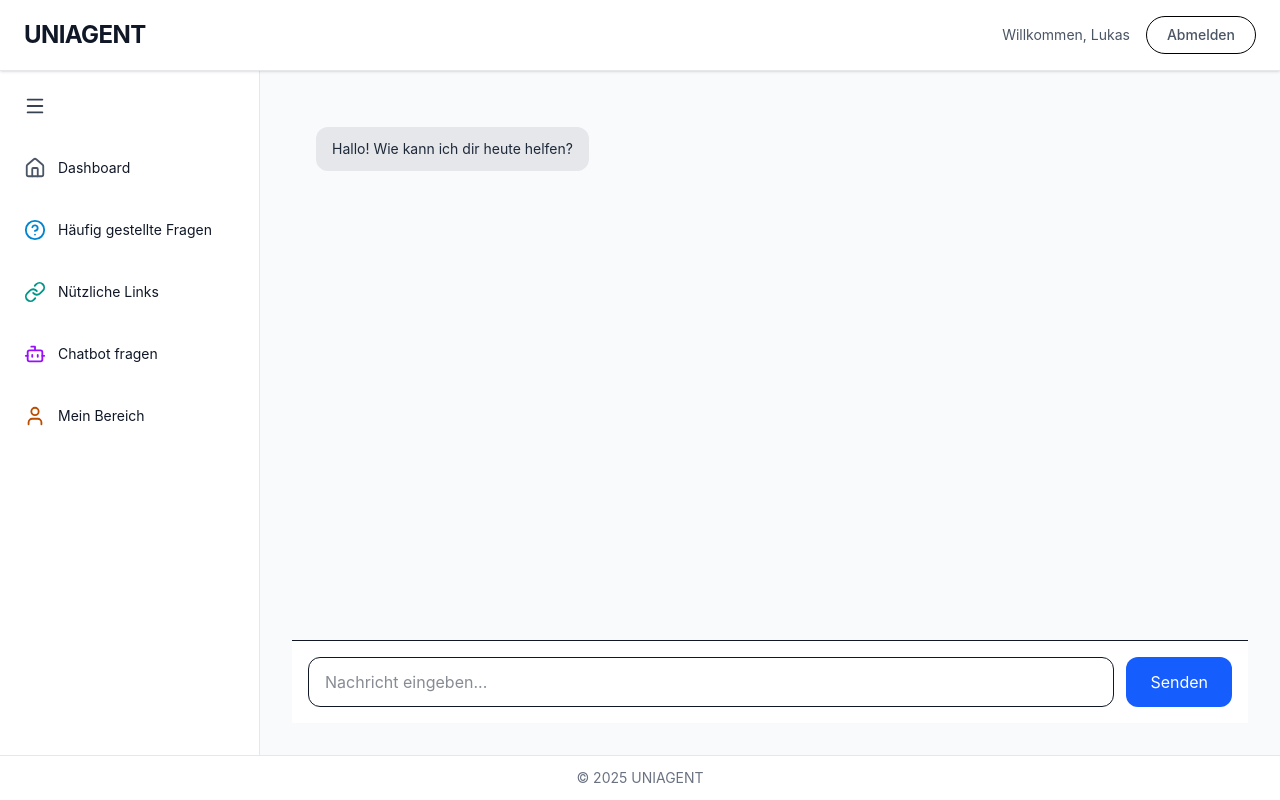
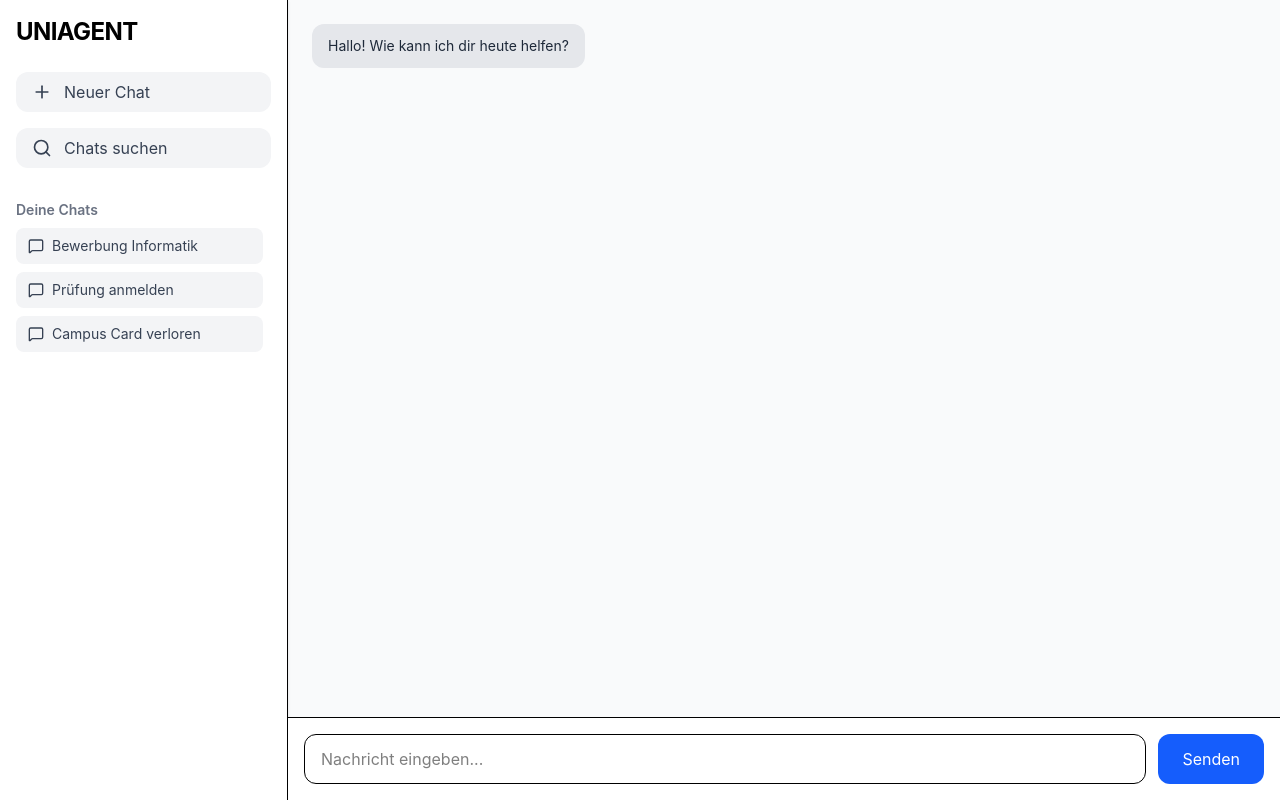
Before and after one commit to lukase1sner/UNIAGENT, a React app in the folder frontend/: page /chat in a window 1280 px wide. Built offline with nearby package versions, Linux system fonts and the light colour scheme; the HTML template or start-up script is replaced by a standard one.

Commit message:
ChatbotLayout angepasst

```diff
--- a/frontend/src/layouts/ChatbotLayout.jsx
+++ b/frontend/src/layouts/ChatbotLayout.jsx
@@ -1,129 +1,55 @@
-// src/layouts/DashboardLayout.jsx
-import { useState } from "react";
-import { Outlet, Link } from "react-router-dom";
-import { Menu, Home, HelpCircle, Link as LinkIcon, Bot, User } from "lucide-react";
-import "../styles/Dashboard.css";
+// src/layouts/ChatbotLayout.jsx
+import React from "react";
+import { Outlet } from "react-router-dom";
+import { Plus, Search, MessageSquare } from "lucide-react";
 
-export default function DashboardLayout() {
-  const [open, setOpen] = useState(true);
-  const iconSize = 22;
+export default function ChatbotLayout() {
+  return (
+    <div className="w-screen h-screen flex bg-gray-50">
+      {/* Sidebar */}
+      <aside className="w-72 bg-white border-r shadow-sm flex flex-col p-4">
+        <h1 className="text-2xl font-bold mb-6 tracking-tight">UNIAGENT</h1>
 
-  return (
-    <div className="min-h-screen flex flex-col bg-gray-50 text-gray-900">
+        <nav className="flex flex-col gap-4">
+          <button className="flex items-center gap-3 px-4 py-2 bg-gray-100 hover:bg-gray-200 rounded-xl transition text-gray-700 cursor-pointer">
+            <Plus size={20} />
+            Neuer Chat
+          </button>
 
-      {/* Header */}
-      <header className="flex items-center justify-between px-6 py-4 bg-white border-b border-gray-200 shadow-sm z-20">
-        <h1 className="text-2xl font-bold tracking-tight">UNIAGENT</h1>
+          <button className="flex items-center gap-3 px-4 py-2 bg-gray-100 hover:bg-gray-200 rounded-xl transition text-gray-700 cursor-pointer">
+            <Search size={20} />
+            Chats suchen
+          </button>
 
-        <div className="flex items-center gap-4 text-sm text-gray-600">
-          <span className="hidden sm:inline">Willkommen, Lukas</span>
-          <button className="px-5 py-2 rounded-full border border-black font-medium hover:bg-black hover:text-white transition">
-            Abmelden
-          </button>
-        </div>
-      </header>
+          <div className="mt-4">
+            <h3 className="text-sm font-semibold text-gray-500 mb-2">
+              Deine Chats
+            </h3>
 
-      <div
-        className="flex flex-1 overflow-hidden"
-        style={{
-          "--sidebar-width": open ? "260px" : "80px",
-        }}
-      >
-        {/* Sidebar */}
-        <aside
-          className={`${
-            open ? "w-[260px]" : "w-[80px]"
-          } transition-all duration-300 bg-white border-r border-gray-200 flex flex-col z-10`}
-        >
-          <nav className="px-4 py-4 flex-1">
-            <ul className="flex flex-col gap-6">
+            <div className="flex flex-col gap-2 max-h-[60vh] overflow-y-auto pr-2">
+              <button className="flex items-center gap-2 px-3 py-2 bg-gray-100 hover:bg-gray-200 rounded-lg text-sm text-gray-700 transition cursor-pointer">
+                <MessageSquare size={16} />
+                Bewerbung Informatik
+              </button>
 
-              {/* Menü Icon */}
-              <li>
-                <button
-                  onClick={() => setOpen(!open)}
-                  aria-label="Sidebar umschalten"
-                  className={`flex items-center p-2 rounded-lg transition ${
-                    open ? "hover:bg-gray-100 w-auto" : "hover:bg-gray-100 w-full justify-center"
-                  }`}
-                >
-                  <Menu size={iconSize} className="text-gray-700" />
-                </button>
-              </li>
+              <button className="flex items-center gap-2 px-3 py-2 bg-gray-100 hover:bg-gray-200 rounded-lg text-sm text-gray-700 transition cursor-pointer">
+                <MessageSquare size={16} />
+                Prüfung anmelden
+              </button>
 
-              {/* Navigation */}
-              <li>
-                <Link
-                  to="/dashboard"
-                  className={`flex p-2 rounded-lg transition ${
-                    open ? "items-center gap-3" : "justify-center"
-                  } hover:bg-gray-100`}
-                >
-                  <Home size={iconSize} className="text-gray-600" />
-                  {open && <span className="text-sm">Dashboard</span>}
-                </Link>
-              </li>
+              <button className="flex items-center gap-2 px-3 py-2 bg-gray-100 hover:bg-gray-200 rounded-lg text-sm text-gray-700 transition cursor-pointer">
+                <MessageSquare size={16} />
+                Campus Card verloren
+              </button>
+            </div>
+          </div>
+        </nav>
+      </aside>
 
-              <li>
-                <Link
-                  to="/dashboard/faq"
-                  className={`flex p-2 rounded-lg transition ${
-                    open ? "items-center gap-3" : "justify-center"
-                  } hover:bg-gray-100`}
-                >
-                  <HelpCircle size={iconSize} className="text-sky-600" />
-                  {open && <span className="text-sm">Häufig gestellte Fragen</span>}
-                </Link>
-              </li>
-
-              <li>
-                <Link
-                  to="/dashboard/links"
-                  className={`flex p-2 rounded-lg transition ${
-                    open ? "items-center gap-3" : "justify-center"
-                  } hover:bg-gray-100`}
-                >
-                  <LinkIcon size={iconSize} className="text-teal-600" />
-                  {open && <span className="text-sm">Nützliche Links</span>}
-                </Link>
-              </li>
-
-              <li>
-                <Link
-                  to="/chat"
-                  className={`flex p-2 rounded-lg transition ${
-                    open ? "items-center gap-3" : "justify-center"
-                  } hover:bg-gray-100`}
-                >
-                  <Bot size={iconSize} className="text-purple-600" />
-                  {open && <span className="text-sm">Chatbot fragen</span>}
-                </Link>
-              </li>
-
-              <li>
-                <Link
-                  to="/dashboard/me"
-                  className={`flex p-2 rounded-lg transition ${
-                    open ? "items-center gap-3" : "justify-center"
-                  } hover:bg-gray-100`}
-                >
-                  <User size={iconSize} className="text-amber-700" />
-                  {open && <span className="text-sm">Mein Bereich</span>}
-                </Link>
-              </li>
-            </ul>
-          </nav>
-        </aside>
-
-        {/* MAIN → wichtig: relative */}
-        <main className="flex-1 overflow-auto p-8 relative">
-          <Outlet />
-        </main>
-      </div>
-
-      <footer className="bg-white border-t border-gray-200 py-3 text-center text-sm text-gray-500">
-        © 2025 UNIAGENT
-      </footer>
+      {/* Main Chat View */}
+      <main className="flex-1 flex flex-col">
+        <Outlet />
+      </main>
     </div>
   );
 }
```
